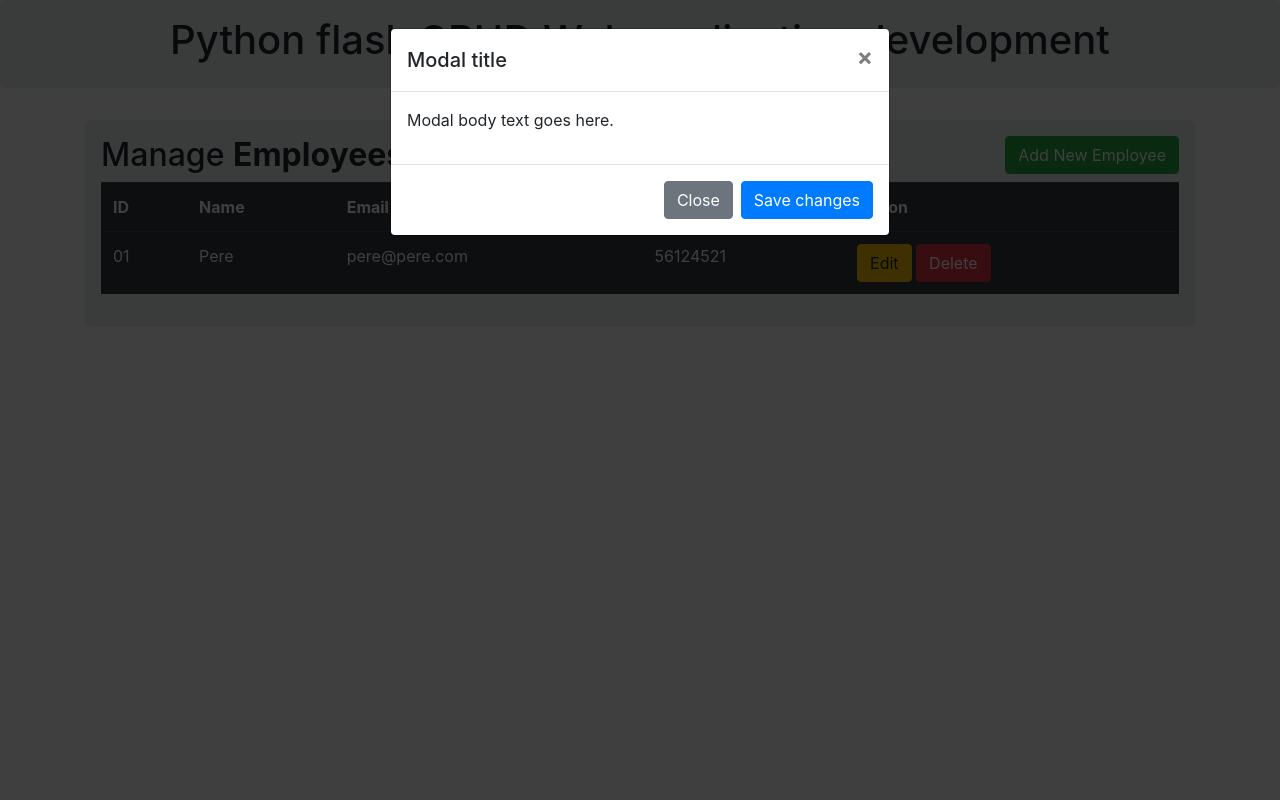
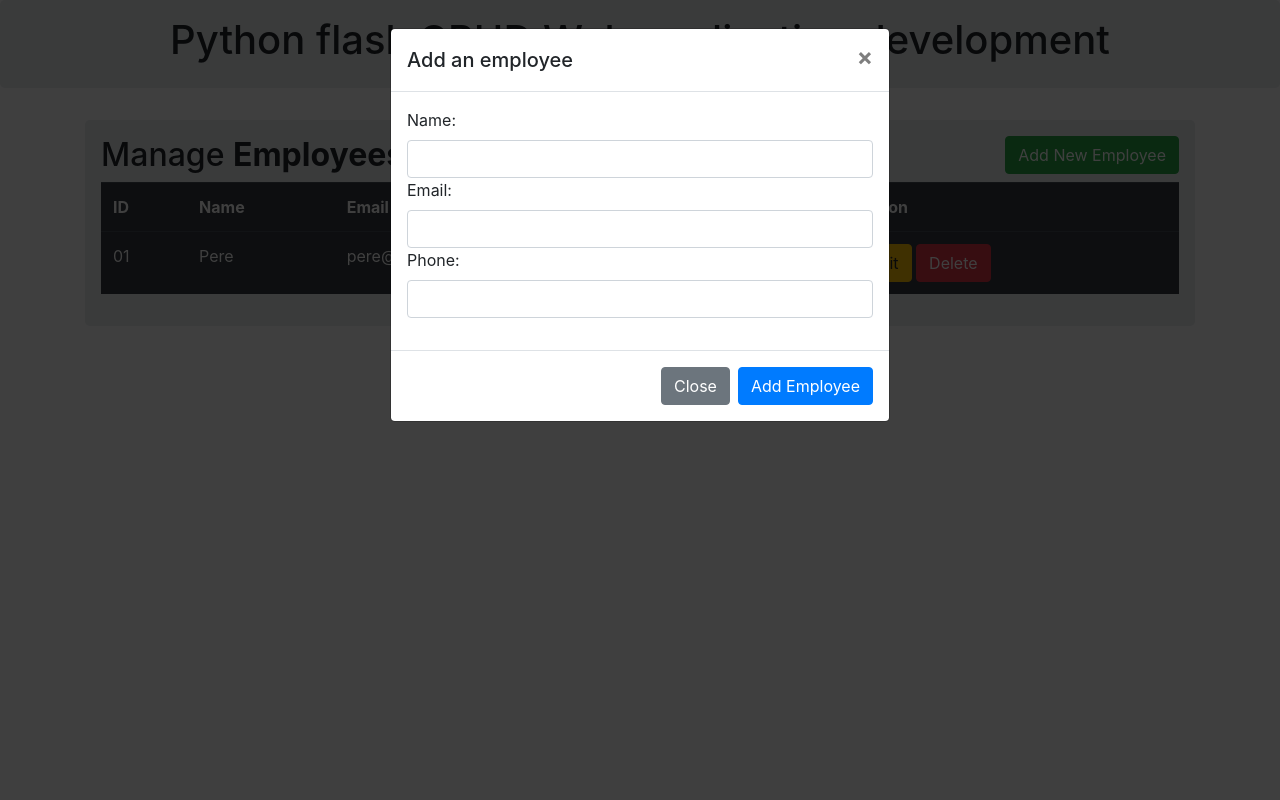
Before and after one commit to peredirtbike/Flask_Crash_Course, a Flask app: page / in a window 1280 px wide, after a click on "Add New Employee". Run offline with Flask 2, Linux system fonts and the light colour scheme.

Commit message:
Add employee modal completed

```diff
--- a/Flask_CrudApp/templates/index.html
+++ b/Flask_CrudApp/templates/index.html
@@ -38,17 +38,27 @@
                 <div class="modal-dialog">
                   <div class="modal-content">
                     <div class="modal-header">
-                      <h5 class="modal-title">Modal title</h5>
+                      <h5 class="modal-title">Add an employee</h5>
                       <button type="button" class="close" data-dismiss="modal" aria-label="Close">
                         <span aria-hidden="true">&times;</span>
                       </button>
                     </div>
                     <div class="modal-body">
-                      <p>Modal body text goes here.</p>
+                      <form action="" method="POST">
+                        <div class="form-group">
+                          <label>Name:</label>
+                          <input class="form-control" type="text" name="name" required="1">
+                          <label>Email:</label>
+                          <input class="form-control" type="email" name="email" required="1" >
+                          <label>Phone:</label>
+                          <input class="form-control" type="number" name="phone" required="1">
+                        </div>
+
+                      </form>
                     </div>
                     <div class="modal-footer">
                       <button type="button" class="btn btn-secondary" data-dismiss="modal">Close</button>
-                      <button type="button" class="btn btn-primary">Save changes</button>
+                      <button class="btn btn-primary" type="submit">Add Employee</button>
                     </div>
                   </div>
                 </div>
```
